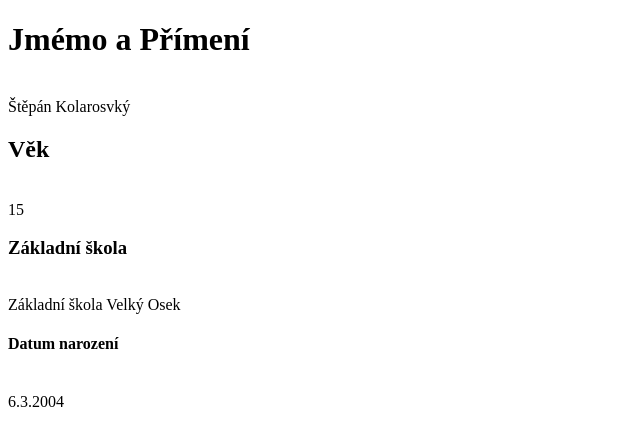
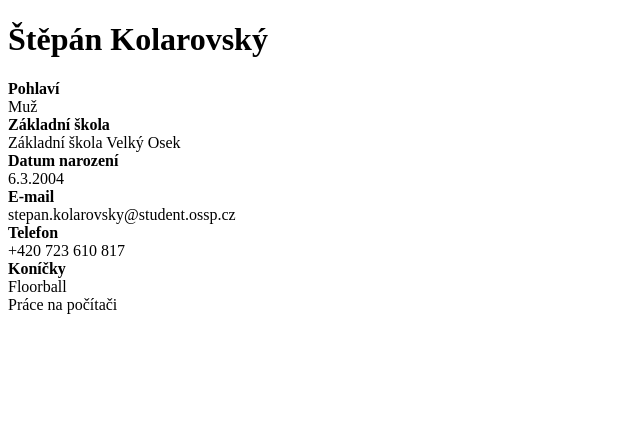
Before and after one commit to Stepan-Kolarovsky/WP_Kolarovsky, a plain HTML site: page about.html in a window 1280 px wide. Shown: the whole page, without its empty margins (0-640 px from the left). Drawn offline with Linux system fonts and the light colour scheme.

Commit message:
Update about.html

```diff
--- a/about.html
+++ b/about.html
@@ -7,13 +7,20 @@
     <title>Document</title>
 </head>
 <body>
- <h1>Jmémo a Přímení</h1> <br />
-   Štěpán Kolarosvký <br />
- <h2>Věk</h2> <br />
-   15 <br />
- <h3>Základní škola</h3> <br />
+ <h1>Štěpán Kolarovský</h1>
+ <b>Pohlaví</b> <br />
+   Muž <br />
+ <b>Základní škola</b> <br />
   Základní škola Velký Osek <br />
- <h4>Datum narození</h4>  <br />
-  6.3.2004
+ <b>Datum narození</b>  <br />
+  6.3.2004 <br />
+
+  <b>E-mail</b> <br />
+   stepan.kolarovsky@student.ossp.cz <br />
+  <b>Telefon</b> <br />
+   +420 723 610 817<br />
+  <b>Koníčky</b> <br />
+   Floorball <br />
+   Práce na počítači <br />
 </body>
 </html>
```
